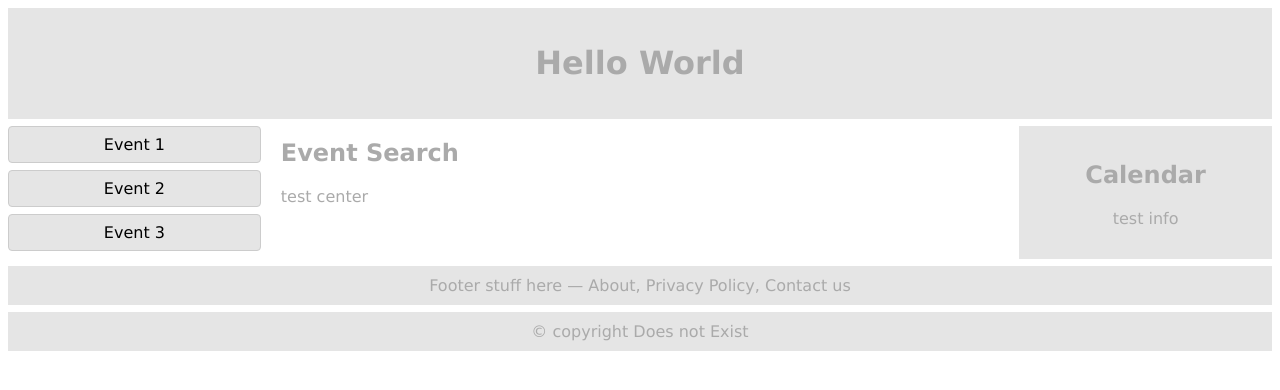
After one commit to kyk37/final_project, a FastAPI app: template templates/home.html in a window 1280 px wide. The commit adds this page. Shown: the top 390 px of the page. Run offline with FastAPI, Linux system fonts and the light colour scheme; the template is opened without the code that fills it, so the values that code supplies are empty.

Commit message:
Basic homepage
Basic homepage, main.py, and css files added.
# 3 columns

```diff
--- a/api.py
+++ /dev/null
@@ -1 +0,0 @@
-# API Goes here!
--- /dev/null
+++ b/main.py
@@ -0,0 +1,48 @@
+from pydantic import BaseModel
+from fastapi import FastAPI, Form, Request
+from fastapi.staticfiles import StaticFiles
+from fastapi.responses import HTMLResponse
+from fastapi.templating import Jinja2Templates
+
+app = FastAPI()
+templates = Jinja2Templates(directory='templates')
+app.mount("/static", StaticFiles(directory="static"), name="static")
+
+@app.get("/", response_class=HTMLResponse)
+def main(request: Request):
+    return templates.TemplateResponse('home.html', {'request':request} )
+
+
+@app.get("/login")
+def login():
+    return
+
+
+@app.get("/profile/home")
+def prof_main():
+    return
+
+@app.get("/profile/settings")
+def prof_settings():
+    return
+
+
+@app.get("/profile/security")
+def prof_password():
+    return
+
+@app.get("profile/events")
+def prof_events():
+    return
+
+@app.get("profile/calendar")
+def prof_calendar():
+    return
+
+@app.get("organizer/create_event")
+def org_create_event():
+    return
+
+@app.get("organizer/delete_event")
+def org_del_event():
+    return
--- a/web/styles.css
+++ b/static/styles.css
@@ -18,6 +18,21 @@ body {font-family: Arial, Helvetica, sans-serif;}
   color: black;
 }
 
+.menuitem {
+  background-color: #e5e5e5;
+  padding: 8px;
+  margin-top: 7px;
+  display: block;
+  width: 100%;
+  color: black;
+  text-decoration: none;
+  border: 1px solid #ccc;
+  border-radius: 4px;
+}
+.menuitem:hover {
+  background-color: #dcdcdc;
+}
+
 .main {
   float: left;
   width: 60%;
--- /dev/null
+++ b/templates/home.html
@@ -0,0 +1,42 @@
+<!DOCTYPE html>
+<html>
+<head>
+  <meta name="viewport" content="width=device-width, initial-scale=1.0">
+  <link rel="stylesheet" href="/static/styles.css">
+  <title>Event Management Website</title>
+</head>
+<body style="font-family:Verdana;color:#aaaaaa;">
+  <div style="background-color:#e5e5e5;padding:15px;text-align:center;">
+    <h1>Hello World</h1>
+  </div>
+
+  <div style="overflow:auto;">
+
+    <div class="menu">
+      <a href="#" class="menuitem">Event 1</a>
+      <a href="#" class="menuitem">Event 2</a>
+      <a href="#" class="menuitem">Event 3</a>
+    </div>
+
+    <div class="main">
+      <h2>Event Search</h2>
+      <p>test center</p>
+    </div>
+
+    <div class="right">
+      <h2>Calendar</h2>
+      <p>test info</p>
+    </div>
+
+  </div>
+
+  <div style="clear: both;"></div>
+
+  <div style="background-color:#e5e5e5;text-align:center;padding:10px;margin-top:7px;">
+    Footer stuff here — About, Privacy Policy, Contact us
+  </div>
+  <div style="background-color:#e5e5e5;text-align:center;padding:10px;margin-top:7px;">
+    © copyright Does not Exist
+  </div>
+</body>
+</html>
```
Also changed, not shown: other parts of static/styles.css (+1 -32 lines), web/main.html (deleted, +0 -39 lines), README.md.
